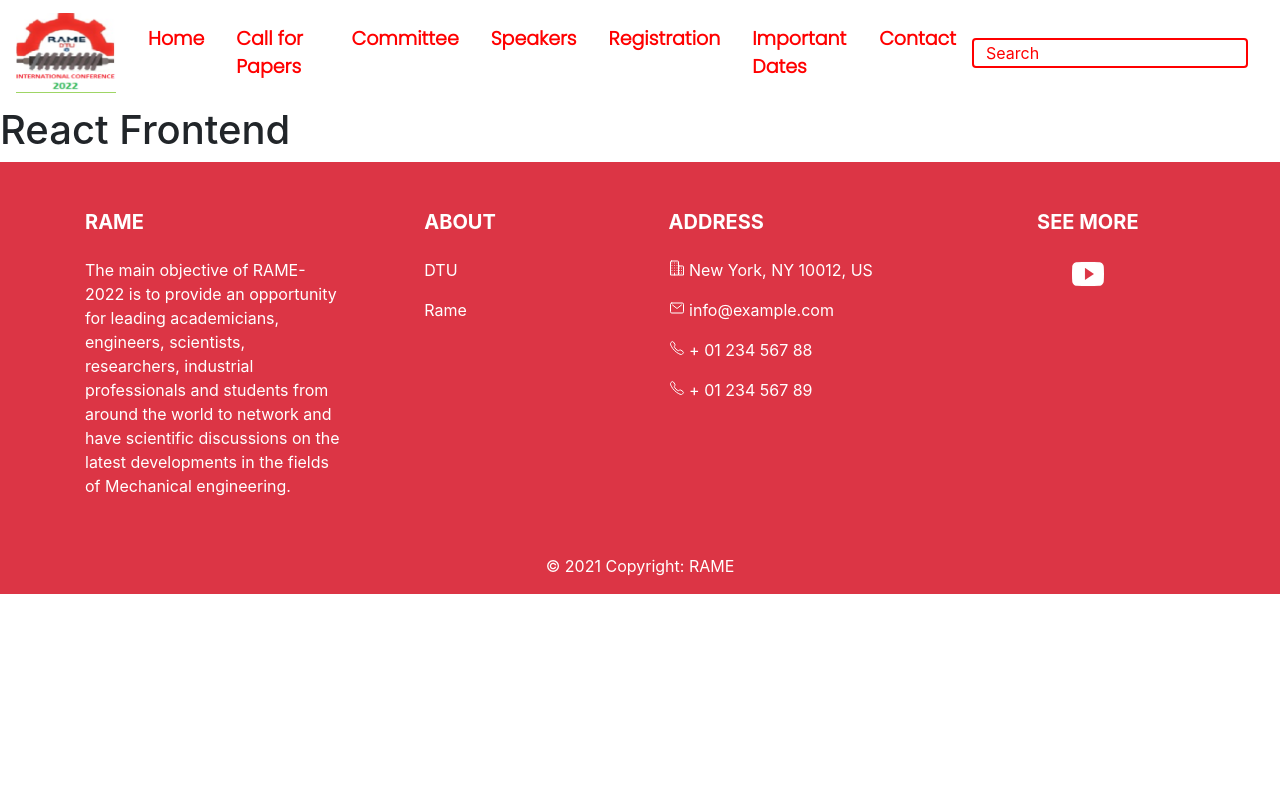
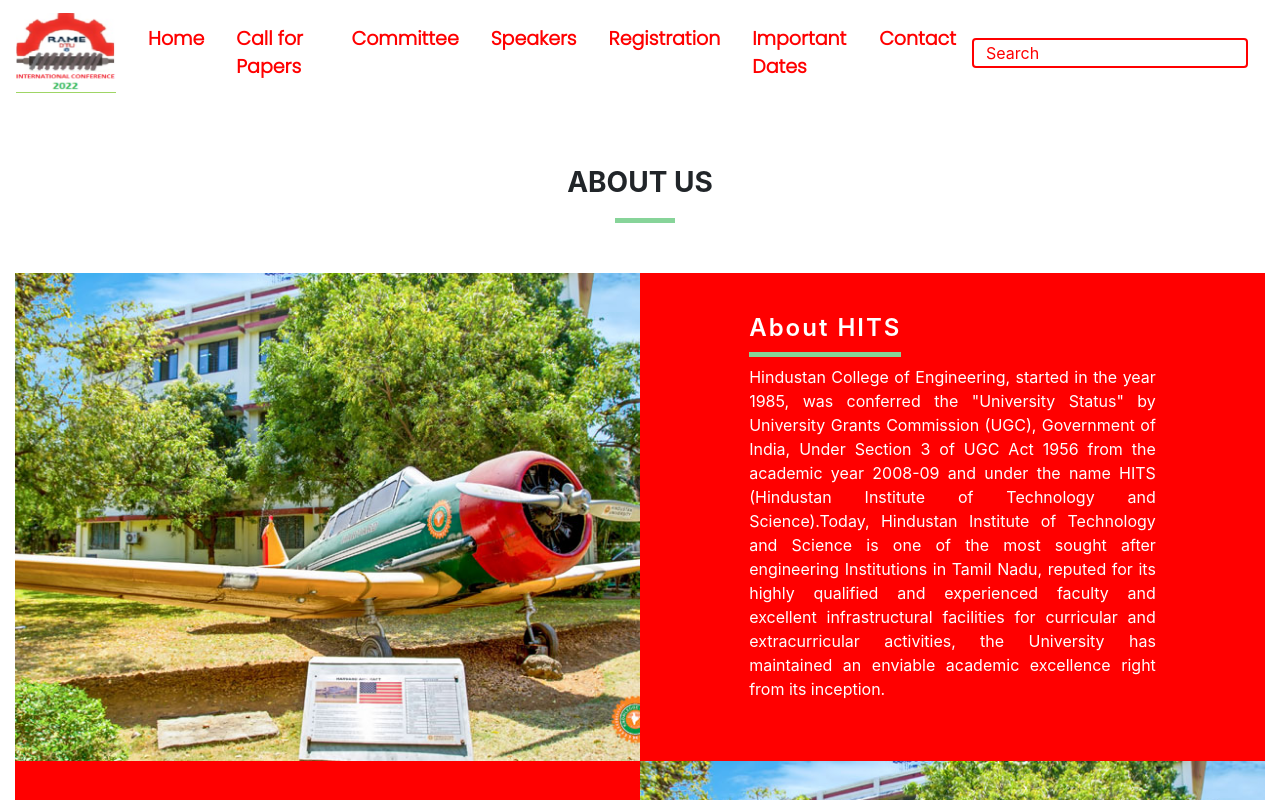
Before and after one commit to suhas-malhotra/RAME-2022, a React (Create React App) app in the folder client/: page / in a window 1280 px wide. Shown: the top 800 px of the page. Built offline with nearby package versions, Linux system fonts and the light colour scheme.

Commit message:
Added About us
Signed-off-by: AdityaTeltia <teltia.aditya22@gmail.com>

```diff
--- a/client/src/App.js
+++ b/client/src/App.js
@@ -1,12 +1,12 @@
 import Navbar from "./components/layouts/Navbar";
-
+import AboutUs from "./components/layouts/AboutUs";
 import Footer from "./components/layouts/Footer";
 
 function App() {
   return (
     <div>
       <Navbar />
-      <h1>React Frontend</h1>
+      <AboutUs />
       <Footer />
     </div>
   );
--- /dev/null
+++ b/client/src/assets/css/aboutus.css
@@ -0,0 +1,148 @@
+/*--------------------------------------------------------------
+# Venue Section
+--------------------------------------------------------------*/
+/* Sections Header
+--------------------------------*/
+.section-header {
+  margin-bottom: 50px;
+  position: relative;
+  padding-bottom: 13px;
+}
+
+.section-header::before {
+  content: "";
+  position: absolute;
+  display: block;
+  width: 60px;
+  height: 5px;
+  background: #87d499;
+  bottom: 0;
+  left: calc(50% - 25px);
+}
+
+.section-header h2 {
+  font-size: 28px;
+  text-transform: uppercase;
+  text-align: center;
+  font-weight: 700;
+  margin-bottom: 10px;
+}
+
+.section-header p {
+  text-align: center;
+  padding: 0;
+  margin: 0;
+  font-size: 18px;
+  font-weight: 500;
+  color: #9195a2;
+}
+
+.section-with-bg {
+  background-color: #f6f7fd;
+}
+
+#venue {
+  padding: 60px 0;
+}
+
+#venue .container-fluid {
+  margin-bottom: 3px;
+}
+
+#venue .venue-map iframe {
+  width: 100%;
+  height: 100%;
+  min-height: 300px;
+}
+
+#venue .venue-info {
+  /*background: url("../img/info2.jpg") top center no-repeat;*/
+  background-size: cover;
+  position: relative;
+  padding-top: 60px;
+  padding-bottom: 60px;
+}
+#venue .venue-info1 {
+  background: url("../img/info1.jpg") top center no-repeat;
+  background-size: cover;
+  position: relative;
+  padding-top: 60px;
+  padding-bottom: 60px;
+}
+#venue .venue-info2 {
+  background: url("../img/info1.jpg") top center no-repeat;
+  background-size: cover;
+  position: relative;
+  padding-top: 60px;
+  padding-bottom: 60px;
+}
+#venue .venue-info:before {
+  content: "";
+  background: #FF0000;
+  position: absolute;
+  bottom: 0;
+  top: 0;
+  left: 0;
+  right: 0;
+}
+
+#venue .venue-info h3 {
+  font-size: 36px;
+  font-weight: 700;
+  color: #fff;
+}
+
+@media (max-width: 574px) {
+  #venue .venue-info h3 {
+    font-size: 24px;
+  }
+}
+
+#venue .venue-info p {
+  color: #fff;
+  margin-bottom: 0;
+}
+
+#venue .venue-gallery-container {
+  padding-right: 12px;
+}
+
+#venue .venue-gallery {
+  overflow: hidden;
+  border-right: 3px solid #fff;
+  border-bottom: 3px solid #fff;
+}
+
+#venue .venue-gallery img {
+  transition: all ease-in-out 0.4s;
+}
+
+#venue .venue-gallery:hover img {
+  transform: scale(1.1);
+}
+#venue1 .venue-gallery {
+  overflow: hidden;
+  border-right: 3px solid #fff;
+  border-bottom: 3px solid #fff;
+}
+#venue1 .venue-gallery img {
+  transition: all ease-in-out 0.4s;
+}
+
+#venue1 .venue-gallery:hover img {
+  transform: scale(1.1);
+}
+#venue .venue-cap {
+  color: #fff;
+  font-weight: 600;
+  border-bottom: 5px solid #87d499;
+  padding-bottom: 10px;
+  width: fit-content;
+  margin-top: -19px;
+  letter-spacing: 2px;
+}
+@media (max-width: 480px) {
+  #venue .venue-info2 {
+    display: flex;
+  }
+}
--- /dev/null
+++ b/client/src/components/layouts/AboutUs.js
@@ -0,0 +1,95 @@
+import React from "react";
+
+import "../../assets/css/aboutus.css";
+
+const AboutUs = () => {
+  return (
+    <div>
+      <section id="venue">
+        <div
+          class="container-fluid"
+          data-aos="fade-up"
+        >
+          <div class="section-header">
+            <h2>About Us</h2>
+          </div>
+
+          <div class="row no-gutters">
+            <div class="col-lg-6 venue-info1">
+              <div class="row justify-content-center"></div>
+            </div>
+            <div class="col-lg-6 venue-info">
+              <div class="row justify-content-center">
+                <div class="col-11 col-lg-8">
+                  <h4 class="venue-cap">About HITS</h4>
+                  <p style={{textAlign:"justify"}}>
+                    Hindustan College of Engineering, started in the year 1985,
+                    was conferred the "University Status" by University Grants
+                    Commission (UGC), Government of India, Under Section 3 of
+                    UGC Act 1956 from the academic year 2008-09 and under the
+                    name HITS (Hindustan Institute of Technology and
+                    Science).Today, Hindustan Institute of Technology and
+                    Science is one of the most sought after engineering
+                    Institutions in Tamil Nadu, reputed for its highly qualified
+                    and experienced faculty and excellent infrastructural
+                    facilities for curricular and extracurricular activities,
+                    the University has maintained an enviable academic
+                    excellence right from its inception.{" "}
+                  </p>
+                </div>
+              </div>
+            </div>
+            <div class="col-lg-6 venue-info">
+              <div class="row justify-content-center">
+                <div class="col-11 col-lg-8">
+                  <h4 class="venue-cap">About the Department</h4>
+                  <p style={{textAlign:"justify"}}>
+                    The Department of Electrical and Electronics Engineering was
+                    established in the year 1992. Electrical and Electronics
+                    Engineering department offers B.Tech in Electrical and
+                    Electronics Engineering, M.Tech in EEE with specialization
+                    in (i) Smart Grid and Electric Vehicle (ii) IOT and Embedded
+                    System, and PhD programs. The department regularly organizes
+                    activities and events to enhance the quality of education
+                    and upgrade the skills of faculty and students. The
+                    department faculty has rich experience in teaching, industry
+                    and research. The department has wide publications in
+                    indexed International journals and conferences.
+                  </p>
+                </div>
+              </div>
+            </div>
+            <div class="col-lg-6 venue-info2">
+              <div class="row justify-content-center"></div>
+            </div>
+            <div class="col-lg-6 venue-info1">
+              <div class="row justify-content-center"></div>
+            </div>
+            <div class="col-lg-6 venue-info">
+              <div class="row justify-content-center">
+                <div class="col-11 col-lg-8">
+                  <h4 class="venue-cap">About the Conference</h4>
+                  <p style={{textAlign:"justify"}}>
+                    The conference provides engineers and academia with the
+                    opportunity to share experiences in recent development,
+                    current practices and future trends in Smart Grid and
+                    Electric Vehicle. This event will feature a unique platform
+                    for discussing issues and developments in electrical power,
+                    power electronics, E- Vehicle and its associated engineering
+                    fields. It is also a networking opportunity for establishing
+                    international relationships, the exchange of ideas and
+                    experiences amongst the many delegates. SGEV program will
+                    feature keynotes, plenary session and technical paper
+                    presentations.{" "}
+                  </p>
+                </div>
+              </div>
+            </div>
+          </div>
+        </div>
+      </section>
+    </div>
+  );
+};
+
+export default AboutUs;
```
Also changed, not shown: client/src/assets/img/info1.jpg (added), 1 other file (tests, documents, lock files or other folders).
